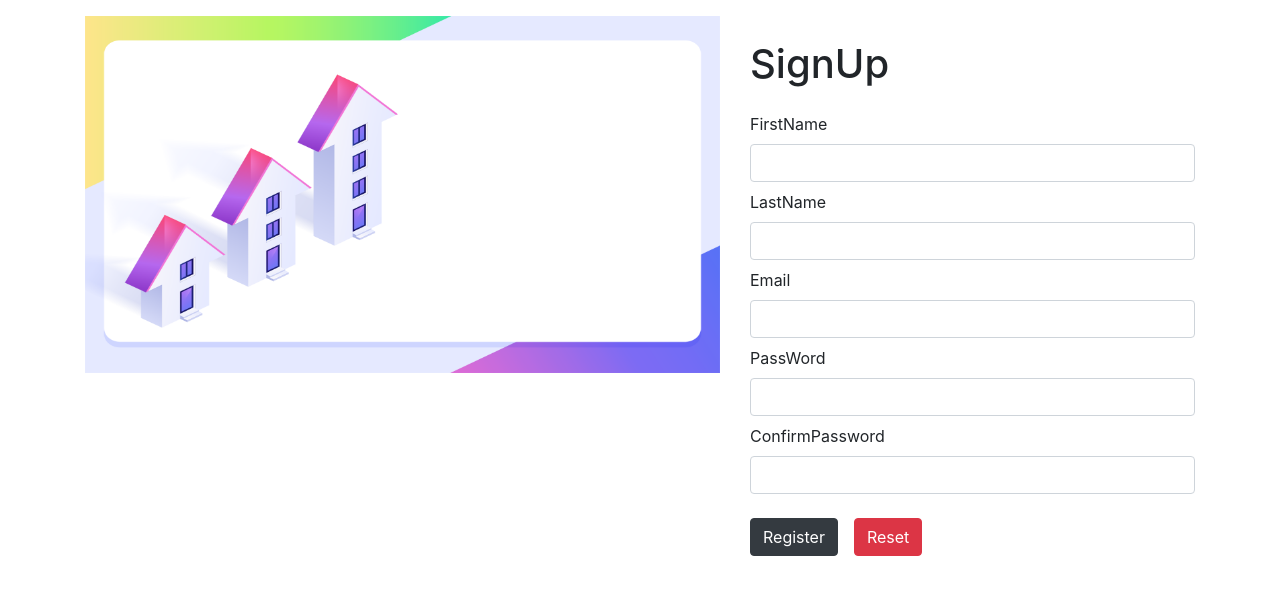
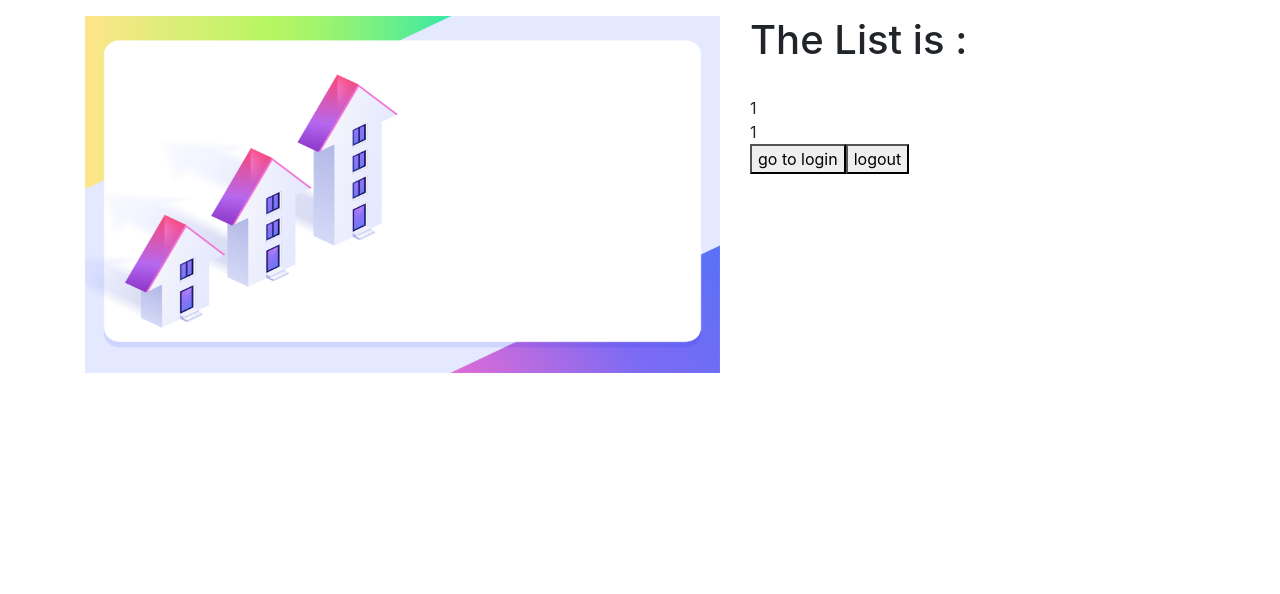
Before and after one commit to fdaei/firoozeh, a React (Create React App) app: page /List/1/1 in a window 1280 px wide. Before the commit this address led to /. Shown: the top 594 px of the page. Built offline with nearby package versions, Linux system fonts and the light colour scheme; sample sign-in values are in the browser's storage.

Commit message:
fixed secure routing

```diff
--- /dev/null
+++ b/src/Api.js
@@ -0,0 +1,4 @@
+export const apiService = {
+  setAuth: auth => localStorage.setItem("Auth",auth),
+  checkAuth: () => localStorage.getItem("Auth"),
+}
--- a/src/App.js
+++ b/src/App.js
@@ -3,7 +3,7 @@ import React, { useState,useEffect } from "react";
 import Imgadd from "./Images/ax.png";
 import Sign from "./Screens/singup"
 import List from "./Screens/list"
-import { BrowserRouter as Router, Switch, Route} from "react-router-dom"
+import { BrowserRouter as Router, Switch, Route, Redirect} from "react-router-dom"
 import ProtectedRoute from './Components/ProtectedRoute';
 function App() {
   const Bool=localStorage.getItem("MyBoolean");
@@ -21,7 +21,8 @@ function App() {
           <div className="col-sm-5">
             <Switch>
               <Route exact path="/" component={Sign} />
-              <ProtectedRoute path="/List/:name/:family" component={List}  isAuth={Bool}/>
+              <ProtectedRoute path="/List/:name/:family" component={List}/>
+              <Route path="*"><Redirect to="/"/></Route>
             </Switch>
           </div>
         </div>
--- a/src/Components/ProtectedRoute.js
+++ b/src/Components/ProtectedRoute.js
@@ -1,21 +1,11 @@
-import React from 'react'
-import{Route,Redirect} from 'react-router-dom';
+import React from "react"
+import { Route, Redirect } from "react-router-dom"
+import { apiService } from "../Api"
 
-function ProtectedRoute({isAuth: isAuth,component:Component, ...rest }) {
-    return (
-        <div>
-            <Route  {...rest}
-                render={(props)=>{
-                    if(isAuth){
-                        return<Component />;
-                    }
-                    else{
-                        return<Redirect to="/" />;
-                    }
-                }}
-            />
-        </div>
-    )
+function ProtectedRoute({ component, ...props }) {
+  const isAuth = apiService.checkAuth()
+  if (isAuth) return <Route {...props}>{component}</Route>
+  return <Redirect to={{ pathname: "/", state: { from: props.location.pathname } }} />
 }
 
 export default ProtectedRoute
--- a/src/Screens/list.js
+++ b/src/Screens/list.js
@@ -19,12 +19,12 @@ function List(props) {
       <br />
       {Name}
       <button onClick={() => {
-        history.goBack();
-      }}>click </button>
+        history.push("/");
+      }}>go to login</button>
       <button onClick={() => {
-        history.goBack();
-        localStorage.clear();
-      }}>click and clear</button>
+        localStorage.removeItem("Auth");
+        history.push("/");
+      }}>logout</button>
     </div>
   )
 }
--- a/src/Screens/singup.js
+++ b/src/Screens/singup.js
@@ -1,8 +1,8 @@
-import React, { useState ,useEffect} from "react"
+import React, { useState, useEffect } from "react"
 import { Formik, Form } from "formik"
 import { TextField } from "../Components/TextField"
 import * as yup from "yup"
-import { useHistory } from "react-router"
+import { useHistory, useLocation } from "react-router"
 // import list from './list';
 const fields = [
   {
@@ -29,6 +29,7 @@ const fields = [
 function SignUp() {
   // const [list, setList] = useState([])
   const history = useHistory()
+  const location = useLocation()
 
   const validate = yup.object().shape({
     FirstName: yup.string().required("Required").max(15, "must be less than 16 characters"),
@@ -56,14 +57,15 @@ function SignUp() {
       onSubmit={(values, actions) => {
         // console.log('ok')
         // setTimeout(() => {
-          // setList(prev => [...prev, values])
-          // console.log(values)
-          // actions.setSubmitting(false)
+        // setList(prev => [...prev, values])
+        // console.log(values)
+        // actions.setSubmitting(false)
         // }, 1000)
-        localStorage.clear();
-        localStorage.setItem("MyBoolean", true);
-        localStorage.setItem("MyList",JSON.stringify(values))
-        history.push(`/List/${values.FirstName}/${values.LastName}`)
+        // localStorage.clear()
+        console.log("submit")
+        localStorage.setItem("Auth", true)
+        localStorage.setItem("MyList", JSON.stringify(values))
+        history.push(location?.state?.from ? location?.state?.from : `/List/${values.FirstName}/${values.LastName}`)
         actions.setSubmitting(false)
       }}
     >
```
Also changed, not shown: 1 other file (tests, documents, lock files or other folders).
